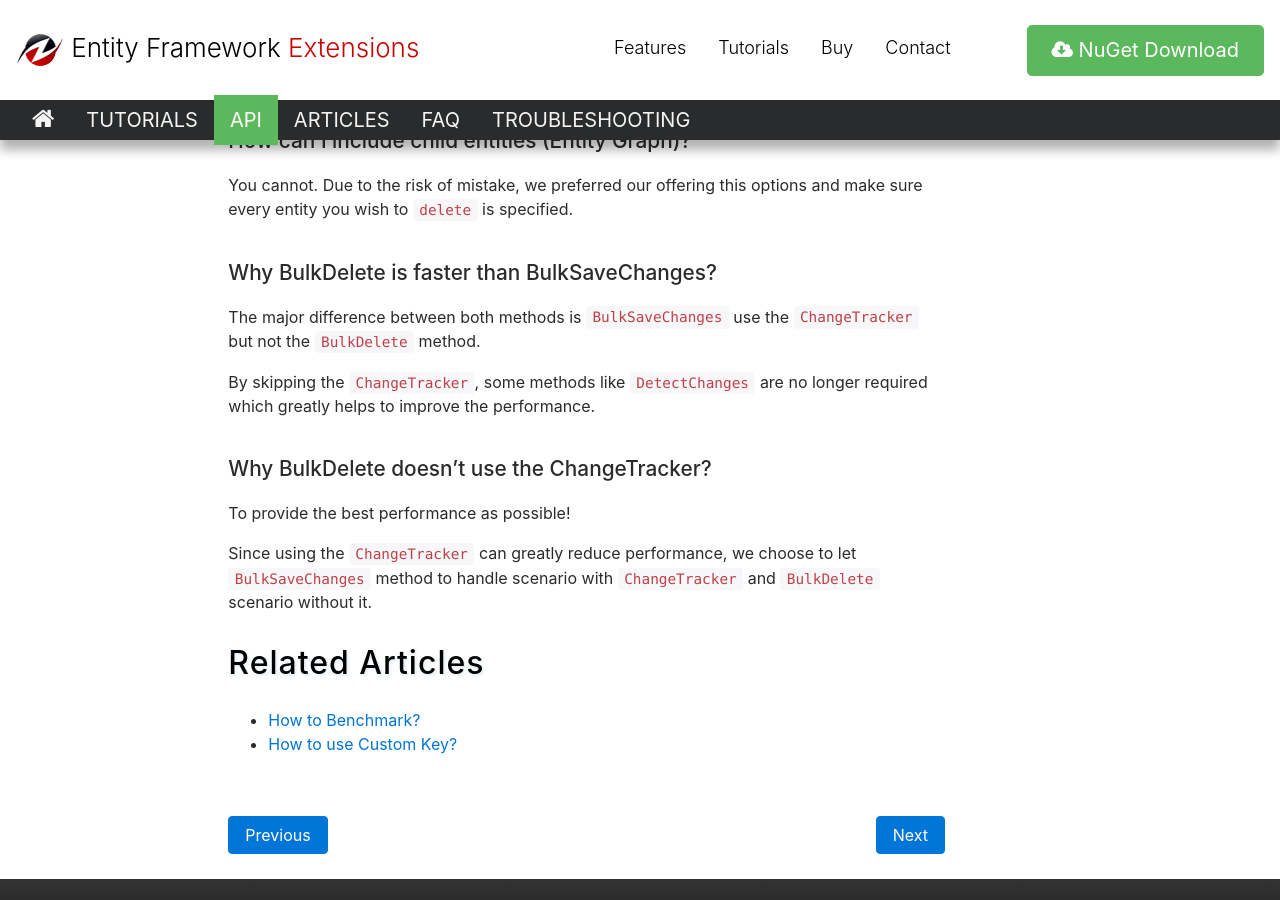
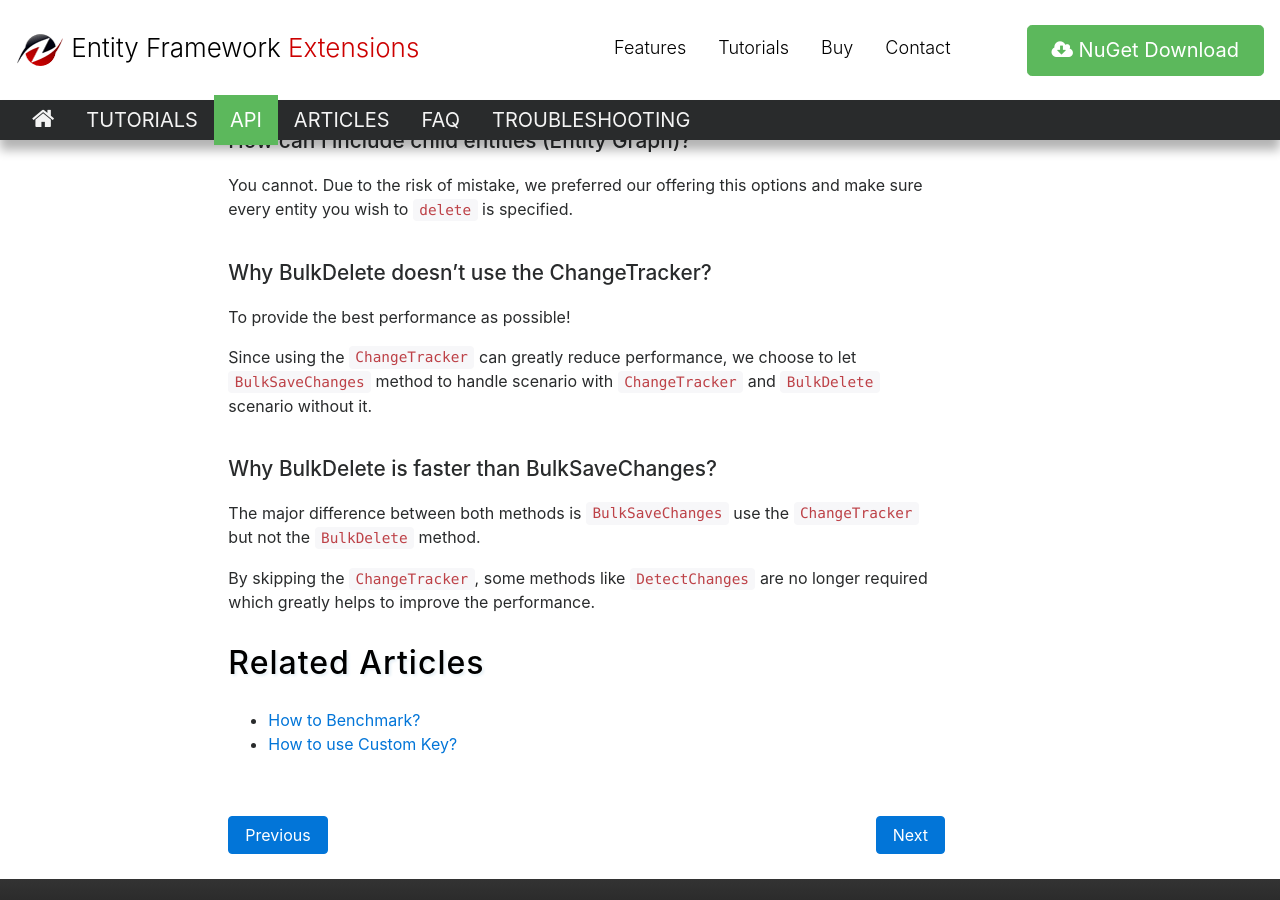
Before and after one commit to zzzprojects/EntityFramework-Extensions, a Jekyll site: the page built from docs/pages/api/bulk-delete.md, in a window 1280 px wide and 900 px high, scrolled down 2110 px. Built offline with Jekyll 4.4.1, drawn with Linux system fonts in a browser that asks for light colours; nearby versions of some CDN libraries.

Commit message:
Changing faq order
Changing faq order

```diff
--- a/docs/pages/api/bulk-delete.md
+++ b/docs/pages/api/bulk-delete.md
@@ -76,16 +76,16 @@ context.BulkDelete(customers, options => options.ColumnPrimaryKeyExpression = cu
 ### How can I include child entities (Entity Graph)?
 You cannot. Due to the risk of mistake, we preferred our offering this options and make sure every entity you wish to `delete` is specified.
 
+### Why BulkDelete doesn't use the ChangeTracker?
+To provide the best performance as possible!
+
+Since using the `ChangeTracker` can greatly reduce performance, we choose to let `BulkSaveChanges` method to handle scenario with `ChangeTracker` and `BulkDelete` scenario without it.
+
 ### Why BulkDelete is faster than BulkSaveChanges?
 The major difference between both methods is `BulkSaveChanges` use the `ChangeTracker` but not the `BulkDelete` method.
 
 By skipping the `ChangeTracker`, some methods like `DetectChanges` are no longer required which greatly helps to improve the performance.
 
-### Why BulkDelete doesn't use the ChangeTracker?
-To provide the best performance as possible!
-
-Since using the `ChangeTracker` can greatly reduce performance, we choose to let `BulkSaveChanges` method to handle scenario with `ChangeTracker` and `BulkDelete` scenario without it.
-
 ## Related Articles
 
 - [How to Benchmark?](benchmark)
```
Also changed, not shown: docs/pages/api/bulk-insert.md (+5 -5 lines), docs/pages/api/bulk-update.md (+5 -5 lines).
